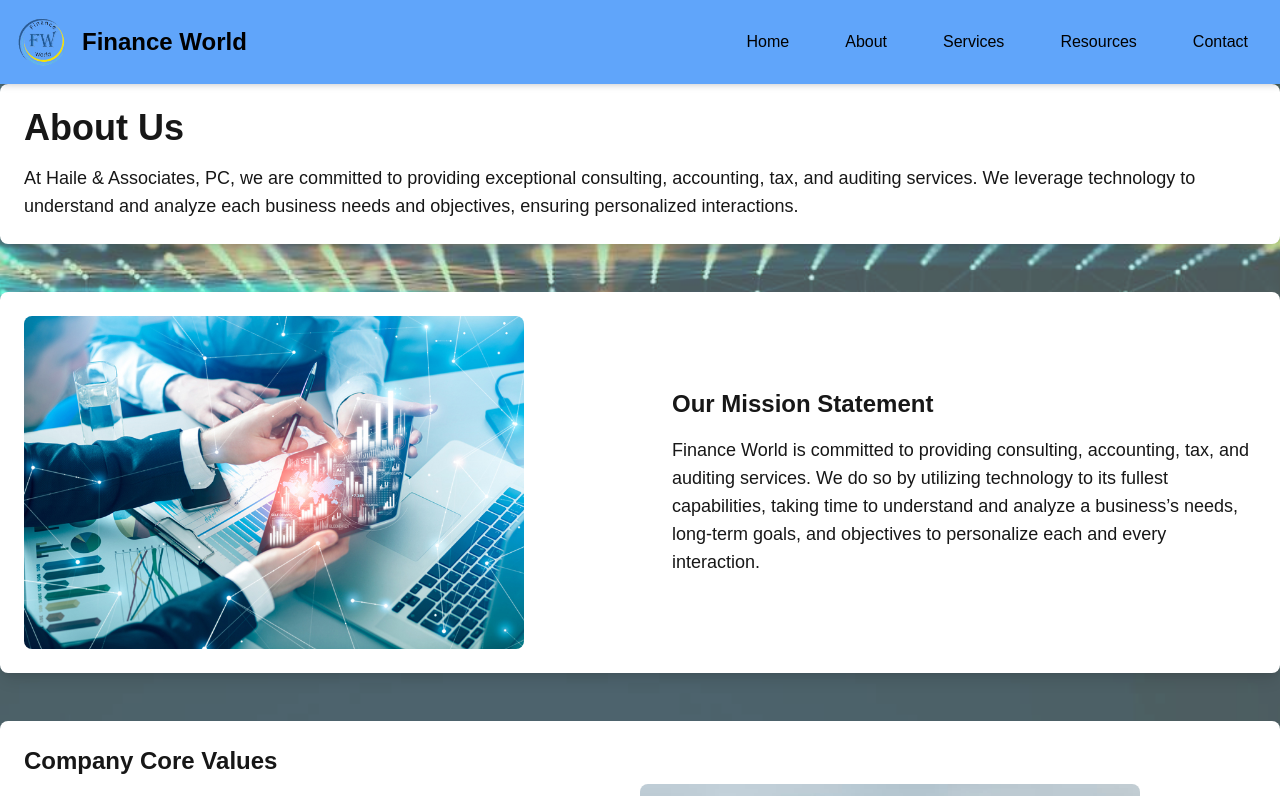
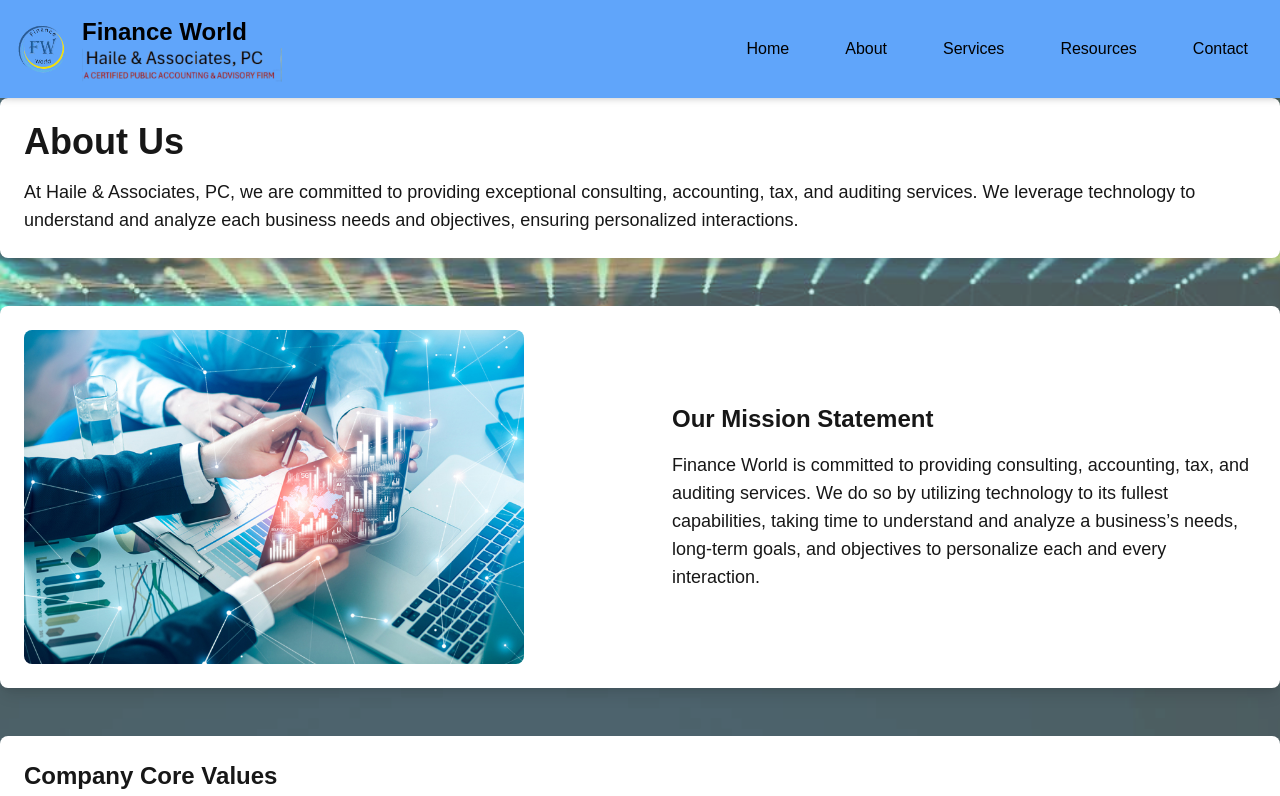
Before and after one commit to Nebiyou79/haile, a Next.js app: page /about in a window 1280 px wide. Shown: the top 796 px of the page. Built offline with nearby package versions, Linux system fonts and the light colour scheme.

Commit message:
Updated Navbar and Contacts page new

```diff
--- a/src/components/Navbar.tsx
+++ b/src/components/Navbar.tsx
@@ -33,7 +33,12 @@ const Navbar = () => {
       <div className="container mx-auto flex justify-between items-center px-4">
         <div className="flex items-center space-x-4">
           <Image src="/logo.png" alt="Company Logo" width={50} height={50} />
-          <h1 className="text-2xl font-bold">Finance World</h1>
+          <div>
+            <h1 className="text-2xl font-bold">Finance World</h1>
+            <div className="hidden md:flex items-center space-x-2">
+              <Image src="/capture.png" alt="Haile & Associates, PC" width={200} height={50} />
+            </div>
+          </div>
         </div>
 
         <button
@@ -43,7 +48,7 @@ const Navbar = () => {
           <span className="text-white">☰</span>
         </button>
 
-        <div className={`flex-col md:flex md:flex-row md:items-center md:space-x-6 transition-all duration-300 ease-in-out ${menuOpen ? 'flex' : 'hidden'} md:flex`}>
+        <div className={`md:flex md:items-center md:space-x-6 transition-all duration-300 ease-in-out ${menuOpen ? 'flex flex-col' : 'hidden'} md:flex`}>
           <Link href="/" className="block md:inline hover:bg-orange-600 py-2 px-4 rounded transition">Home</Link>
           <Link href="/about" className="block md:inline hover:bg-orange-600 py-2 px-4 rounded transition">About</Link>
 
```
